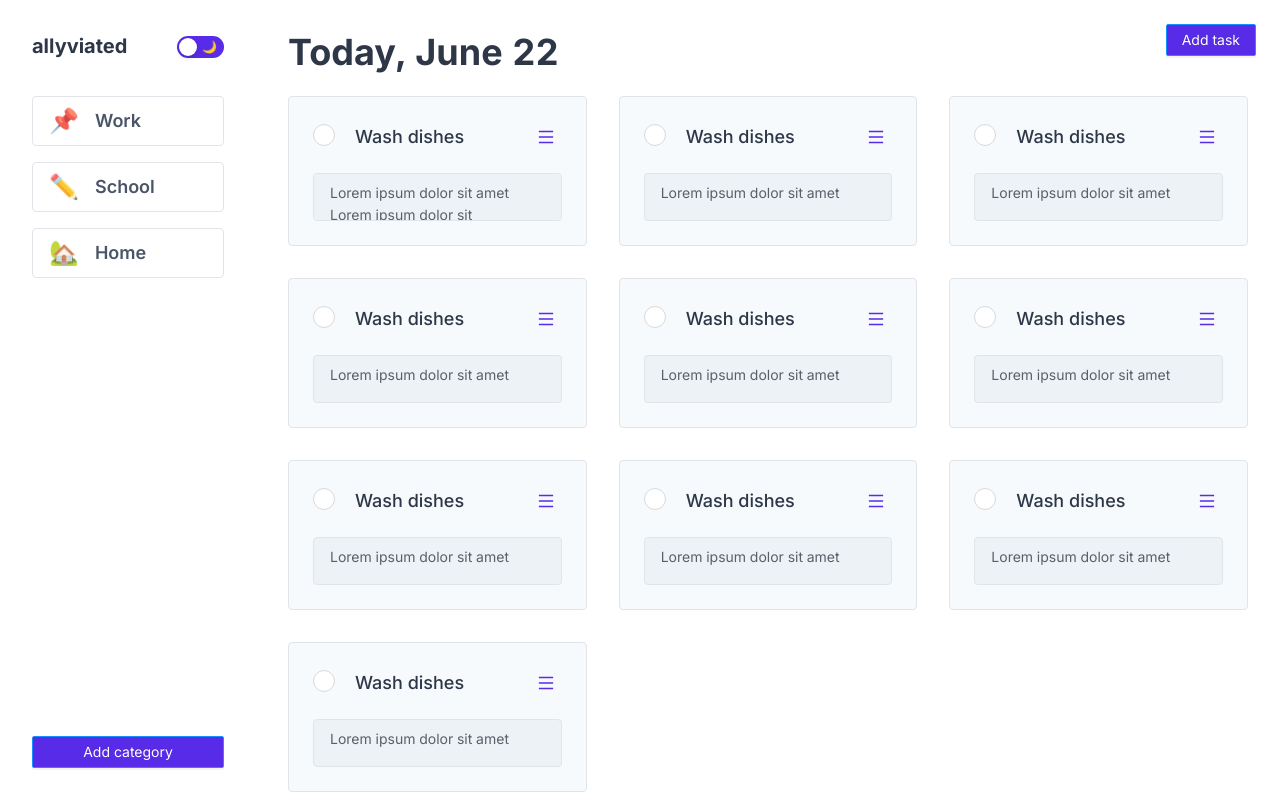
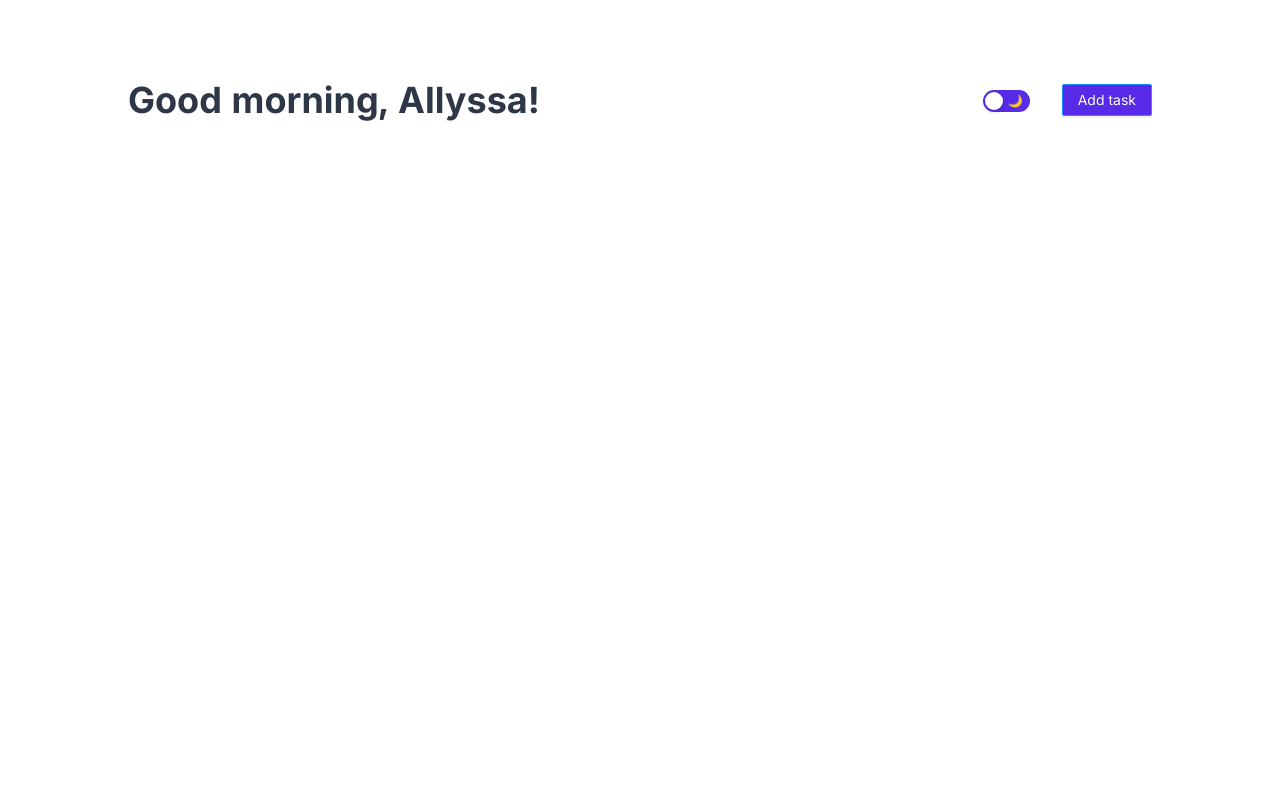
Before and after one commit to allyssasalvacion/my-to-do-list, a React (Create React App) app: page / in a window 1280 px wide. Built offline with nearby package versions, Linux system fonts and the light colour scheme.

Commit message:
Set up add task

```diff
--- a/src/App.js
+++ b/src/App.js
@@ -3,31 +3,28 @@ import "./App.css";
 import { Button } from "antd";
 import TaskModal from "./components/TaskModal/TaskModal";
 import DayContainer from "./components/DayContainer";
+import Toggle from "./components/ThemeToggle";
 
 function App() {
   const [visible, setVisible] = React.useState(false);
-  const [confirmLoading, setConfirmLoading] = React.useState(false);
+  const [tasks, setTasksList] = React.useState([]);
 
   const showModal = () => {
     setVisible(true);
   };
 
-  const handleOk = () => {
-    setConfirmLoading(true);
-    setTimeout(() => {
-      setVisible(false);
-      setConfirmLoading(false);
-    }, 2000);
-  };
-
-  const handleCancel = () => {
-    console.log("Clicked cancel button");
-    setVisible(false);
+  const saveTask = (task) => {
+    setTasksList([...tasks, task]);
   };
 
   return (
-    <div className="p-8 mx-auto font-inter w-full">
-      <div className="absolute right-0 top-0 mr-8 mt-8 md:mr-6 md:mt-6">
+    <div className="flex flex-col p-8 mx-auto font-inter w-full h-full">
+      <div className="flex justify-between mb-8">
+        <h3 className="font-bold text-4xl m-0 text-light_primary dark:text-dark_primary">
+          Good morning, Allyssa!
+        </h3>
+        <div className="flex gap-8 items-center">
+          <Toggle />
           <Button
             type="primary"
             className="hover:opacity-80"
@@ -38,19 +35,19 @@ function App() {
           >
             Add task
           </Button>
+        </div>
         {visible ? (
           <TaskModal
             visible={visible}
-            handleOk={handleOk}
-            handleCancel={handleCancel}
-            confirmLoading={confirmLoading}
+            setVisible={setVisible}
+            saveTask={saveTask}
           />
         ) : (
-          <div></div>
+          <></>
         )}
       </div>
-      <div className="flex flex-col gap-20 justify-center items-center pb-12">
-        <DayContainer date="Today, June 22" />
+      <div className="flex flex-col gap-20 justify-center items-center h-full overflow-y-auto">
+        <DayContainer tasksList={tasks} />
       </div>
     </div>
   );
--- a/src/components/DayContainer.js
+++ b/src/components/DayContainer.js
@@ -1,25 +1,12 @@
 import TaskContainer from "./TaskContainer/TaskContainer";
 
-const DayContainer = ({ date }) => {
+const DayContainer = ({ tasksList }) => {
   return (
-    <section className="w-full flex flex-col">
-      <h3 className="font-bold text-4xl m-0 text-light_primary dark:text-dark_primary">
-        {date}
-      </h3>
-      <div className="mt-6 grid gap-8 xl:grid-cols-3 lg:grid-cols-2">
-        <TaskContainer
-          task="Wash dishes"
-          note="Lorem ipsum dolor sit amet Lorem ipsum dolor sit ametLorem ipsum dolor sit ametLorem ipsum dolor sit ametLorem ipsum dolor sit ametLorem ipsum dolor sit ametLorem ipsum dolor sit ametLorem ipsum dolor sit ametLorem ipsum dolor sit ametLorem ipsum dolor sit ametLorem ipsum dolor sit ametLorem ipsum dolor sit ametLorem ipsum dolor sit amet"
-        />
-        <TaskContainer task="Wash dishes" note="Lorem ipsum dolor sit amet" />
-        <TaskContainer task="Wash dishes" note="Lorem ipsum dolor sit amet" />
-        <TaskContainer task="Wash dishes" note="Lorem ipsum dolor sit amet" />
-        <TaskContainer task="Wash dishes" note="Lorem ipsum dolor sit amet" />
-        <TaskContainer task="Wash dishes" note="Lorem ipsum dolor sit amet" />
-        <TaskContainer task="Wash dishes" note="Lorem ipsum dolor sit amet" />
-        <TaskContainer task="Wash dishes" note="Lorem ipsum dolor sit amet" />
-        <TaskContainer task="Wash dishes" note="Lorem ipsum dolor sit amet" />
-        <TaskContainer task="Wash dishes" note="Lorem ipsum dolor sit amet" />
+    <section className="w-full flex flex-col h-screen">
+      <div className="grid gap-8 xl:grid-cols-3 lg:grid-cols-2 overflow-y-auto">
+        {tasksList.map((task, index) => {
+          return <TaskContainer key={index} task={task} />;
+        })}
       </div>
     </section>
   );
--- a/src/components/TaskContainer/TaskContainer.js
+++ b/src/components/TaskContainer/TaskContainer.js
@@ -2,7 +2,7 @@ import { Menu, Button, Dropdown, Checkbox, message } from "antd";
 import { MenuOutlined, DeleteOutlined, EditOutlined } from "@ant-design/icons";
 import "./index.css";
 
-const TaskContainer = ({ task, note }) => {
+const TaskContainer = ({ task }) => {
   function onChange(e) {
     e.target.checked
       ? message.success("Task checked")
@@ -29,7 +29,7 @@ const TaskContainer = ({ task, note }) => {
       <header className="w-full flex items-start justify-between">
         <Checkbox onChange={onChange}>
           <h4 className="text-lg text-semibold break-normal sm:break-words md:break-all lg:truncate xl:break-normal pl-3 m-0 text-light_primary dark:text-dark_primary">
-            {task}
+            {task.title}
           </h4>
         </Checkbox>
         <Dropdown overlay={menu} placement="bottomRight">
@@ -38,7 +38,7 @@ const TaskContainer = ({ task, note }) => {
       </header>
       <div className="w-full py-2 px-4 h-12 overflow-y-auto scrolling-auto rounded bg-light_sub_container dark:bg-dark_sub_container border border-light_border dark:border-dark_border">
         <p className="text-light_tertiary dark:text-dark_tertiary font-normal m-0">
-          {note}
+          {task.note}
         </p>
       </div>
     </div>
--- a/src/components/TaskModal/TaskModal.js
+++ b/src/components/TaskModal/TaskModal.js
@@ -1,25 +1,79 @@
-import { Modal, Input, DatePicker } from "antd";
+import React, { useEffect, useRef } from "react";
+import { Modal, Input, Form } from "antd";
 import "./index.css";
 
 const { TextArea } = Input;
 
-const TaskModal = ({ visible, handleOk, handleCancel, confirmLoading }) => {
-  function onChange(date, dateString) {
-    console.log(date, dateString);
-  }
+// reset form fields when modal is form, closed
+const useResetFormOnCloseModal = ({ form, visible }) => {
+  const prevVisibleRef = useRef();
+  useEffect(() => {
+    prevVisibleRef.current = visible;
+  }, [visible]);
+  const prevVisible = prevVisibleRef.current;
+  useEffect(() => {
+    if (!visible && prevVisible) {
+      form.resetFields();
+    }
+  }, [visible, form, prevVisible]);
+};
+
+const TaskModal = ({ visible, setVisible, saveTask }) => {
+  const [form] = Form.useForm();
+
+  useResetFormOnCloseModal({
+    form,
+    visible,
+  });
+
+  const handleOk = () => {
+    form.submit();
+  };
+
+  const handleCancel = () => {
+    setVisible(false);
+  };
+
+  const onFinish = (values) => {
+    console.log("Success:", values);
+    setVisible(false);
+    saveTask(values);
+  };
+
+  const onFinishFailed = (errorInfo) => {
+    console.log("Failed:", errorInfo);
+  };
 
   return (
     <Modal
       title="Add task"
       visible={visible}
       onOk={handleOk}
-      confirmLoading={confirmLoading}
       onCancel={handleCancel}
     >
-      <p>Title</p>
-      <Input size="large" maxLength={30} />
-      <p className="mt-8">Note</p>
-      <TextArea showCount maxLength={1000} size="large" className="mb-5" />
+      <Form
+        form={form}
+        onFinish={onFinish}
+        onFinishFailed={onFinishFailed}
+        name="userForm"
+      >
+        <p className="text-light_primary dark:text-dark_primary">Title</p>
+        <Form.Item
+          name="title"
+          rules={[
+            {
+              required: true,
+              message: "Please input a title",
+            },
+          ]}
+        >
+          <Input size="large" maxLength={30} />
+        </Form.Item>
+        <p className="mt-8 text-light_primary dark:text-dark_primary">Note</p>
+        <Form.Item name="note">
+          <TextArea showCount maxLength={1000} size="large" className="mb-5" />
+        </Form.Item>
+      </Form>
     </Modal>
   );
 };
--- a/src/components/TaskModal/index.css
+++ b/src/components/TaskModal/index.css
@@ -1,3 +1,30 @@
+.ant-modal-content, .ant-modal-header {
+  @apply bg-light_background dark:bg-dark_sub_container text-light_primary dark:text-dark_primary;
+}
+.ant-modal-title {
+  @apply text-light_primary dark:text-dark_primary;
+}
+.ant-input  {
+  @apply bg-light_background dark:bg-dark_container dark:border-dark_border dark:text-dark_primary;
+}
+.ant-modal-header {
+  @apply border-light_border dark:border-dark_border;
+}
+.ant-modal-footer {
+  @apply border-light_border dark:border-dark_border;
+}
+.ant-modal-close-x .ant-modal-close-icon {
+  @apply text-light_tertiary dark:text-dark_tertiary;
+}
+.ant-btn-primary {
+  @apply bg-accent dark:text-dark_primary;
+}
+.ant-btn-primary:hover {
+  @apply bg-accent hover:opacity-80;
+}
+.ant-modal-footer .ant-btn:first-child, .ant-modal-close-x {
+  @apply bg-transparent text-light_primary dark:text-dark_primary border-0 hover:bg-light_container dark:hover:bg-dark_secondary_button;
+}
 .ant-picker {
   @apply bg-light_background dark:bg-dark_container dark:border-dark_border;
 }
--- a/src/index.js
+++ b/src/index.js
@@ -4,18 +4,15 @@ import "./index.css";
 import App from "./App";
 import { ThemeProvider } from "./components/ThemeContext";
 import Background from "./components/Background";
-import Sidebar from "./components/Sidebar";
 
 ReactDOM.render(
-  <React.StrictMode>
-    <ThemeProvider>
-      <Background>
-        <Sidebar />
-        <main className="w-full relative overflow-y-auto">
-          <App />
-        </main>
-      </Background>
-    </ThemeProvider>
-  </React.StrictMode>,
+  <ThemeProvider>
+    <Background>
+      {/* <Sidebar /> */}
+      <main className="w-full my-12 mx-24 relative overflow-y-hidden">
+        <App />
+      </main>
+    </Background>
+  </ThemeProvider>,
   document.getElementById("root")
 );
```
Lines whose indentation alone changed are shown as unchanged.
